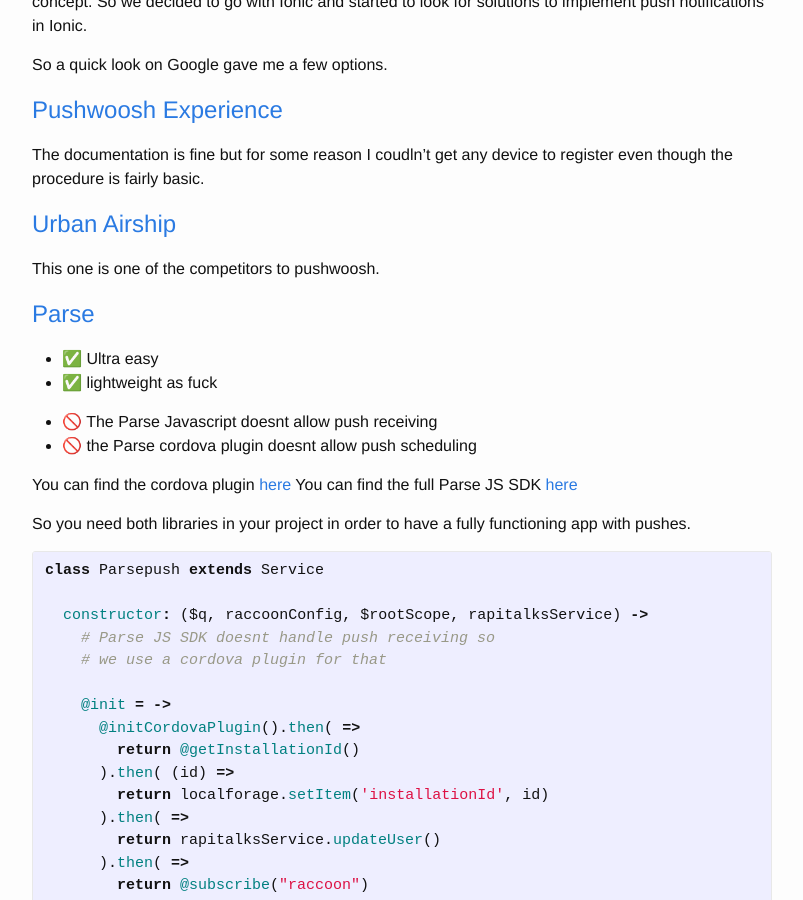
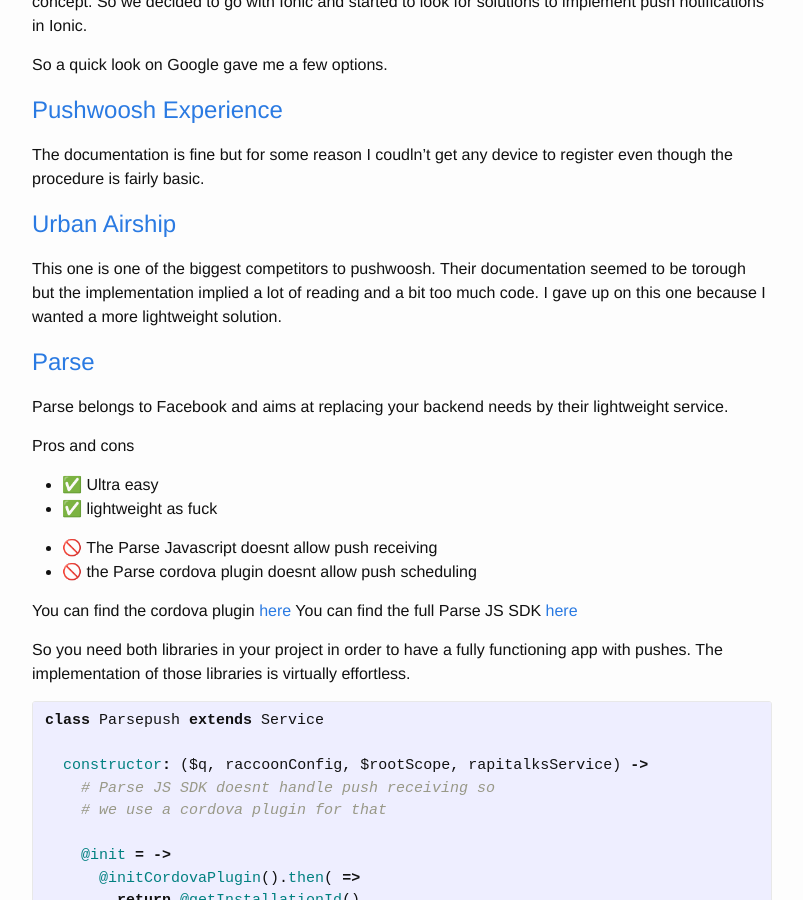
Before and after one commit to pskl/pskl.github.io, a Jekyll site: the page built from _posts/2015-06-30-ionic-push.markdown, in a window 1280 px wide and 900 px high, scrolled down 276 px. Shown: the whole window, without its empty margins (238-1041 px from the left). Built offline with Jekyll 4.4.1, drawn with Linux system fonts in a browser that asks for light colours; emoji names are drawn with the system emoji font.

Commit message:
Modified a bit the ionic push article

```diff
--- a/_posts/2015-06-30-ionic-push.markdown
+++ b/_posts/2015-06-30-ionic-push.markdown
@@ -16,9 +16,12 @@ The documentation is fine but for some reason I coudln't get any device to regis
 
 #[Urban Airship][urban-airship]
 
-This one is one of the competitors to pushwoosh.
+This one is one of the biggest competitors to pushwoosh. Their documentation seemed to be torough but the implementation implied a lot of reading and a bit too much code. I gave up on this one because I wanted a more lightweight solution.
 
 #[Parse][parse]
+Parse belongs to Facebook and aims at replacing your backend needs by their lightweight service.
+
+Pros and cons
 
 - :white_check_mark: Ultra easy
 - :white_check_mark: lightweight as fuck
@@ -30,6 +33,7 @@ You can find the cordova plugin [here][cordova_plugin]
 You can find the full Parse JS SDK [here][js_sdk]
 
 So you need both libraries in your project in order to have a fully functioning app with pushes.
+The implementation of those libraries is virtually effortless.
 
 
 {% highlight coffeescript %}
```
